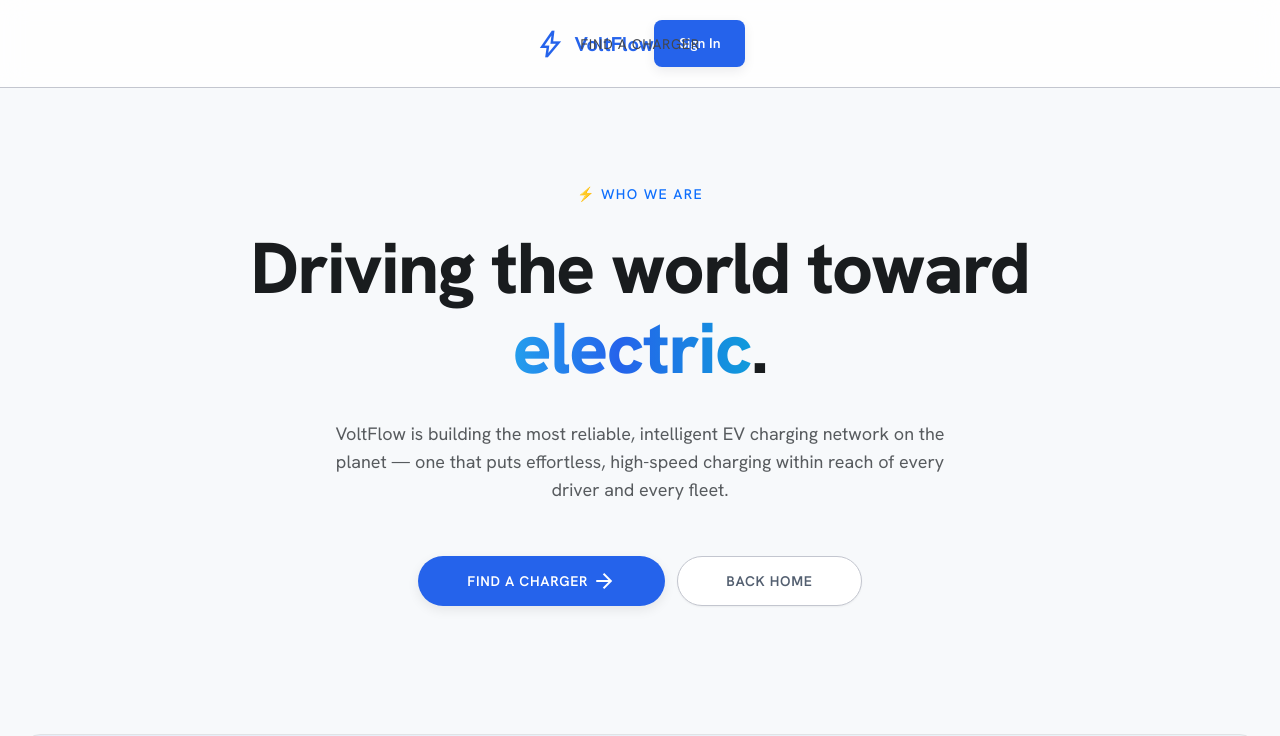
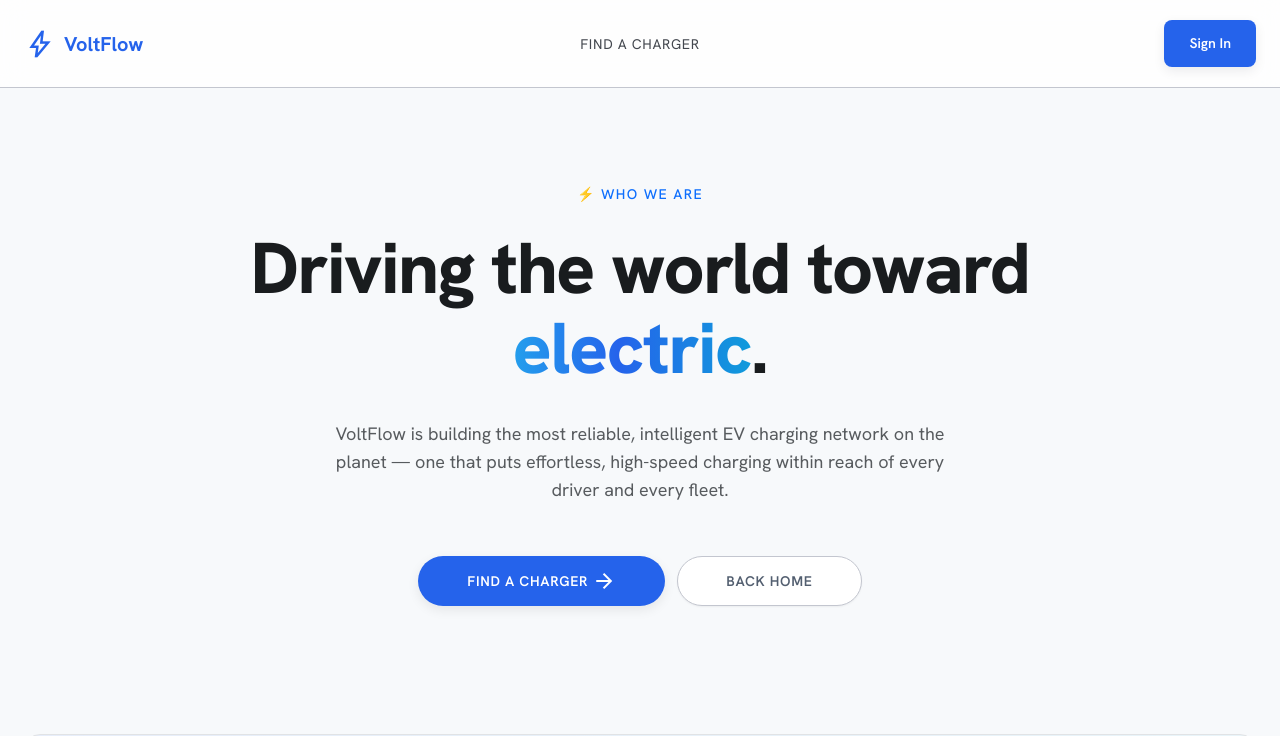
Before and after one commit to Ameerr004/voltflow-client, a React (Vite) app: page /about in a window 1280 px wide. Shown: the top 736 px of the page. Built offline with nearby package versions, Linux system fonts and the light colour scheme.

Commit message:
Fix navbar layout: override Bootstrap .navbar flex so the bar spans full width and links stay centered in both signed-in and signed-out states

```diff
--- a/src/styles/App.css
+++ b/src/styles/App.css
@@ -75,6 +75,7 @@
 
 /* ---------------- Navbar ---------------- */
 .navbar {
+  display: block; /* override Bootstrap's .navbar flex so .navbar-inner spans full width */
   position: sticky;
   top: 0;
   z-index: 50;
@@ -83,6 +84,7 @@
   border-bottom: 1px solid var(--outline-variant);
 }
 .navbar-inner {
+  width: 100%;
   max-width: var(--max-w);
   margin: 0 auto;
   padding: var(--sm) var(--gutter);
```
